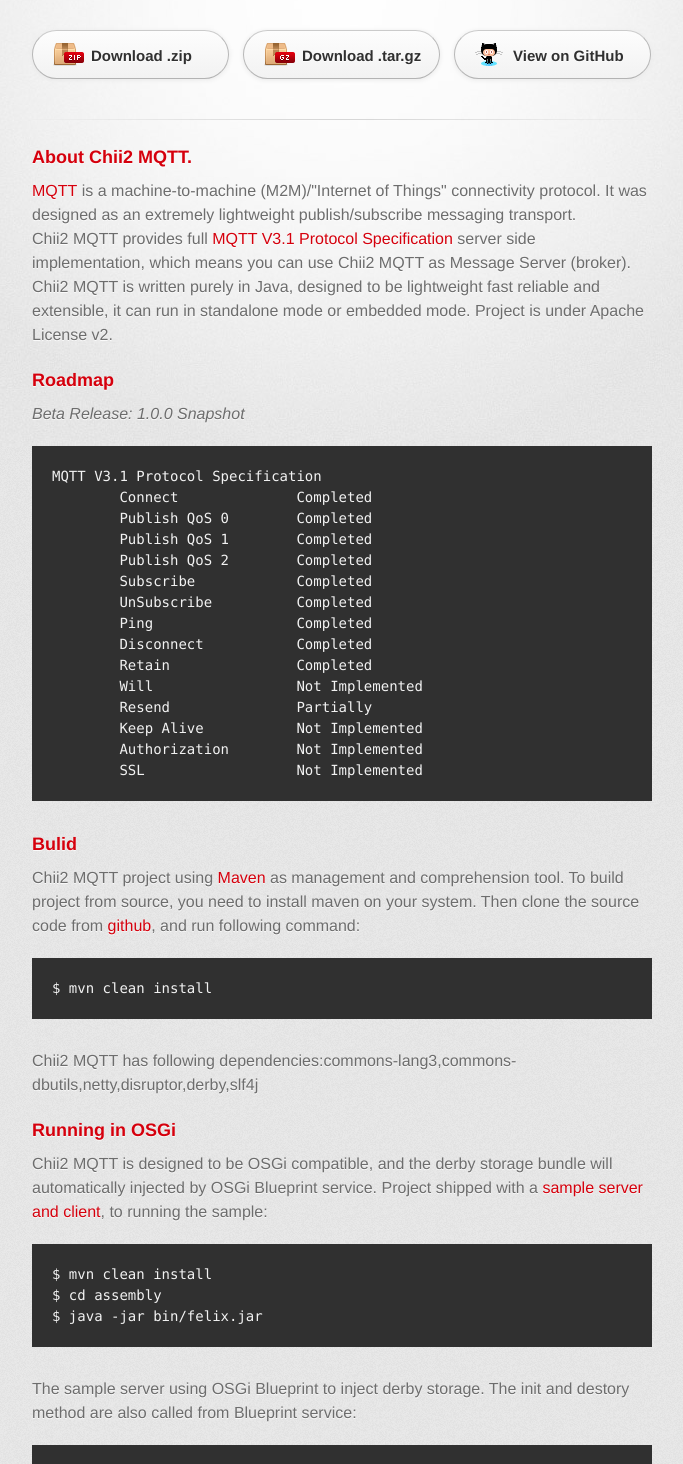
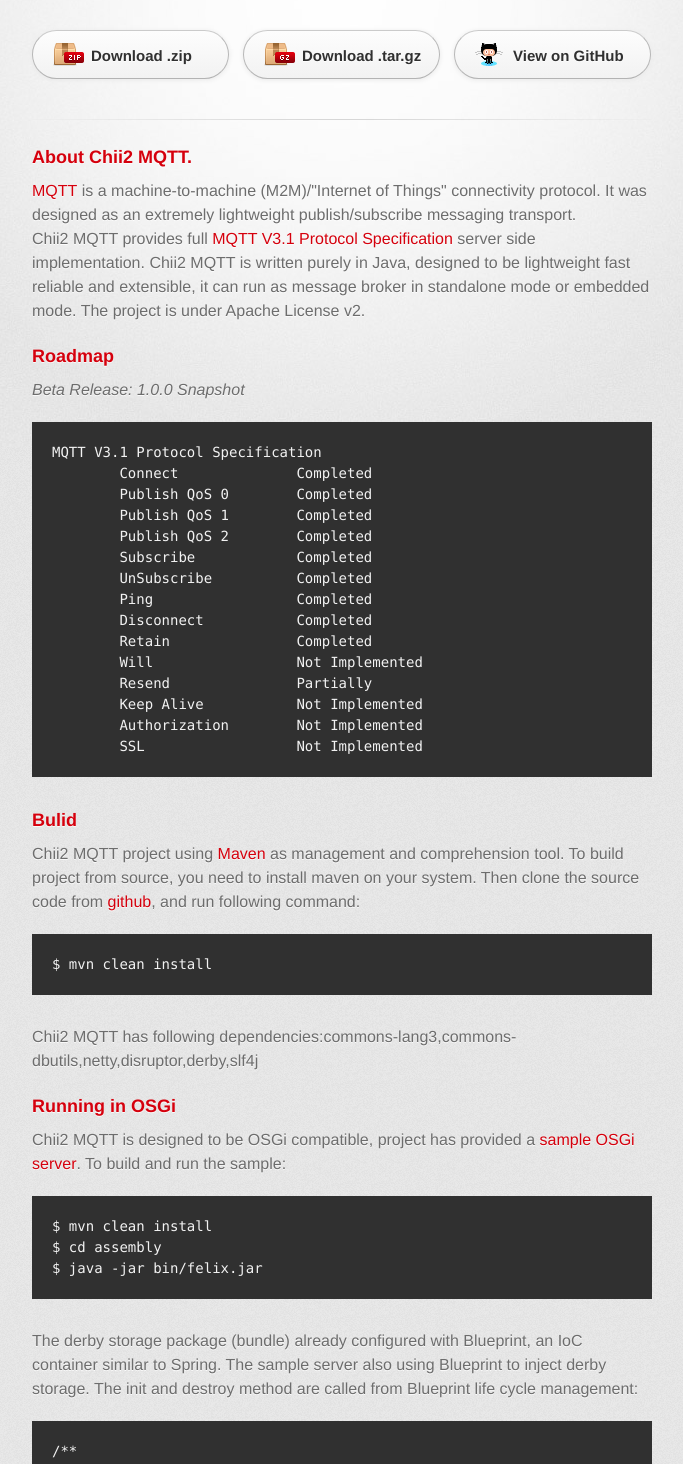
Before and after one commit to longkerdandy/chii2mqtt, a plain HTML site: page index.html in a window 1280 px wide. Shown: the part 127-1591 px from the top of the page, without its empty margins (298-981 px from the left). Drawn offline with Linux system fonts and the light colour scheme; a web font is replaced by a local one.

```diff
--- a/index.html
+++ b/index.html
@@ -35,7 +35,7 @@
 <a name="about-chii2-mqtt" class="anchor" href="#about-chii2-mqtt"><span class="octicon octicon-link"></span></a>About Chii2 MQTT.</h3>
 
 <p><a href="http://mqtt.org/">MQTT</a> is a machine-to-machine (M2M)/"Internet of Things" connectivity protocol. It was designed as an extremely lightweight publish/subscribe messaging transport.<br>
-Chii2 MQTT provides full <a href="http://www.ibm.com/developerworks/webservices/library/ws-mqtt/index.html">MQTT V3.1 Protocol Specification</a> server side implementation, which means you can use Chii2 MQTT as Message Server (broker). Chii2 MQTT is written purely in Java, designed to be lightweight fast reliable and extensible, it can run in standalone mode or embedded mode. Project is under Apache License v2.</p>
+Chii2 MQTT provides full <a href="http://www.ibm.com/developerworks/webservices/library/ws-mqtt/index.html">MQTT V3.1 Protocol Specification</a> server side implementation. Chii2 MQTT is written purely in Java, designed to be lightweight fast reliable and extensible, it can run as message broker in standalone mode or embedded mode. The project is under Apache License v2.</p>
 
 <h3>
 <a name="roadmap" class="anchor" href="#roadmap"><span class="octicon octicon-link"></span></a>Roadmap</h3>
@@ -73,14 +73,14 @@ To build project from source, you need to install maven on your system. Then clo
 <h3>
 <a name="running-in-osgi" class="anchor" href="#running-in-osgi"><span class="octicon octicon-link"></span></a>Running in OSGi</h3>
 
-<p>Chii2 MQTT is designed to be OSGi compatible, and the derby storage bundle will automatically injected by OSGi Blueprint service. Project shipped with a <a href="https://github.com/longkerdandy/chii2mqtt/tree/master/chii2.mqtt.server.sample">sample server and client</a>, to running the sample:</p>
+<p>Chii2 MQTT is designed to be OSGi compatible, project has provided a <a href="https://github.com/longkerdandy/chii2mqtt/tree/master/chii2.mqtt.server.sample">sample OSGi server</a>. To build and run the sample:</p>
 
 <pre><code>$ mvn clean install
 $ cd assembly
 $ java -jar bin/felix.jar
 </code></pre>
 
-<p>The sample server using OSGi Blueprint to inject derby storage. The init and destory method are also called from Blueprint service:</p>
+<p>The derby storage package (bundle) already configured with Blueprint, an IoC container similar to Spring. The sample server also using Blueprint to inject derby storage. The init and destroy method are called from Blueprint life cycle management:</p>
 
 <pre><code>/**
  * Sample OSGi Server
@@ -103,18 +103,14 @@ public class OSGiServer {
         this.brokerStorage = brokerStorage;
     }
 
-    public OSGiServer() {
-        // Init MQTT Server Configuration
-        brokerConfiguration = new MQTTServerConfiguration();
-        brokerConfiguration.setServerName("Chii2 MQTT Server");
-    }
-
-
     /**
      * OSGi life cycle init
      */
     public void init() {
         logger.info("Chii2 MQTT Server Init.");
+        // Init MQTT Server Configuration
+        brokerConfiguration = new MQTTServerConfiguration();
+        brokerConfiguration.setServerName("Chii2 MQTT Server");
         // Init MQTT Server
         broker = new MQTTServer(brokerConfiguration, brokerStorage);
         broker.start();
@@ -126,7 +122,6 @@ public class OSGiServer {
     public void destroy() {
         logger.info("Chii2 MQTT Server Destroy.");
         broker.stop();
-    }
     }
 </code></pre>
 
```
Also changed, not shown: params.json (+1 -1 lines). Lines whose indentation alone changed are shown as unchanged.
